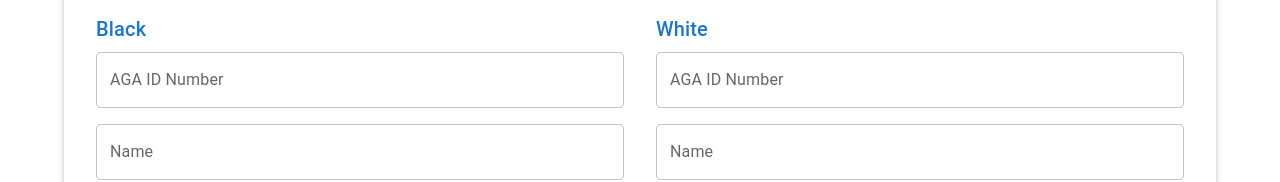
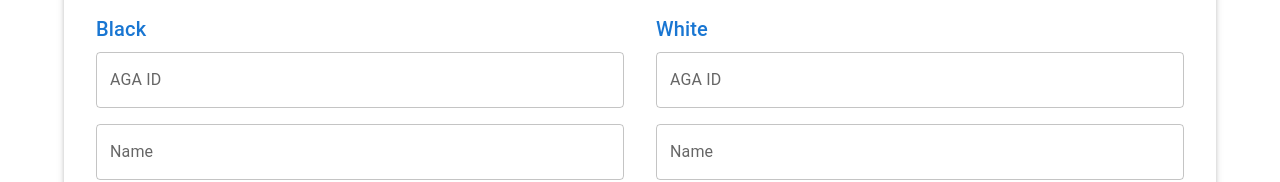
Before and after one commit to codeguru42/baum, a React (Vite) app in the folder frontend/: page / in a window 1280 px wide. Shown: the part 169-351 px from the top of the page. Built offline with nearby package versions, Linux system fonts and the light colour scheme; no server answers.

Commit message:
refactor: change AGA ID Number label to AGA ID

```diff
--- a/frontend/src/components/PlayerFieldsSection.jsx
+++ b/frontend/src/components/PlayerFieldsSection.jsx
@@ -39,7 +39,7 @@ const PlayerFieldsSection = ({
             <TextField
               {...field}
               fullWidth
-              label="AGA ID Number"
+              label="AGA ID"
               onChange={(e) => onAgaIdChange(playerColor, e.target.value)}
               disabled={isLoading}
               inputRef={agaIdInputRef}
```
Also changed, not shown: 1 other file (tests, documents, lock files or other folders).
